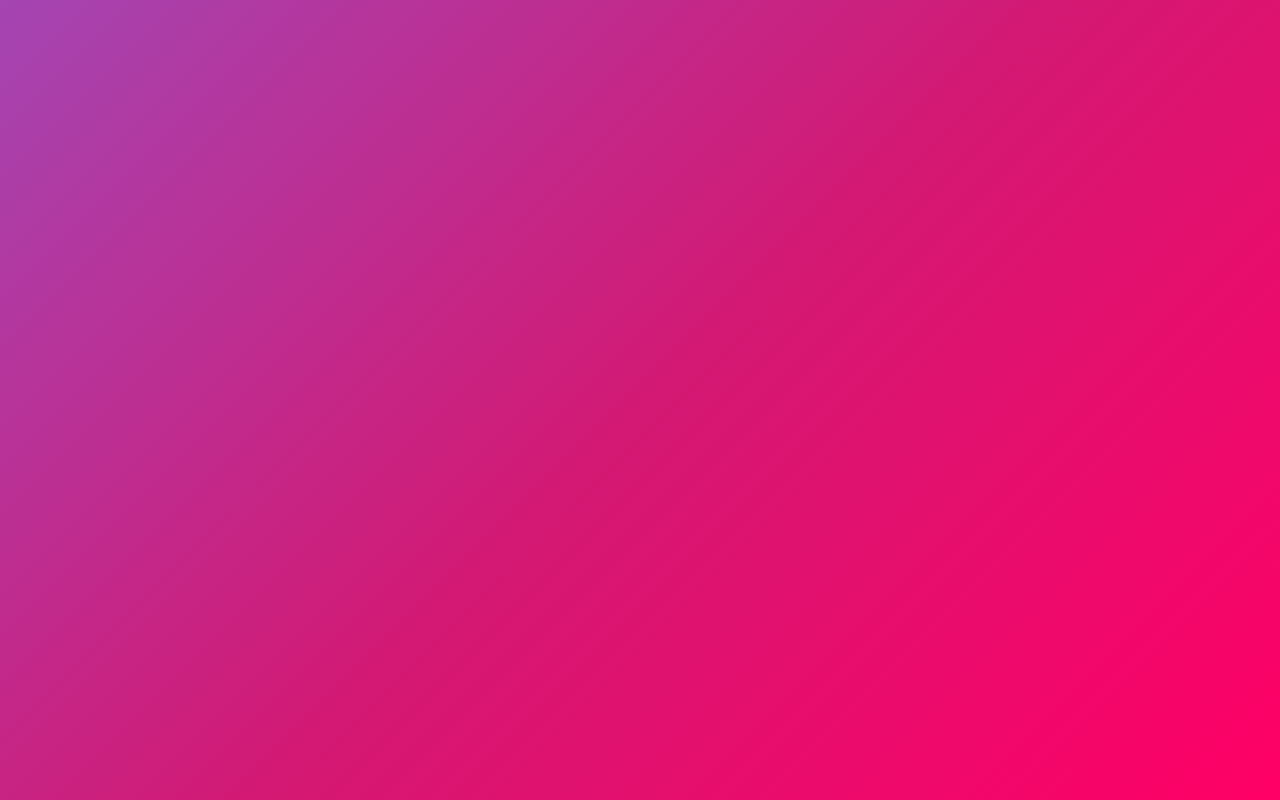
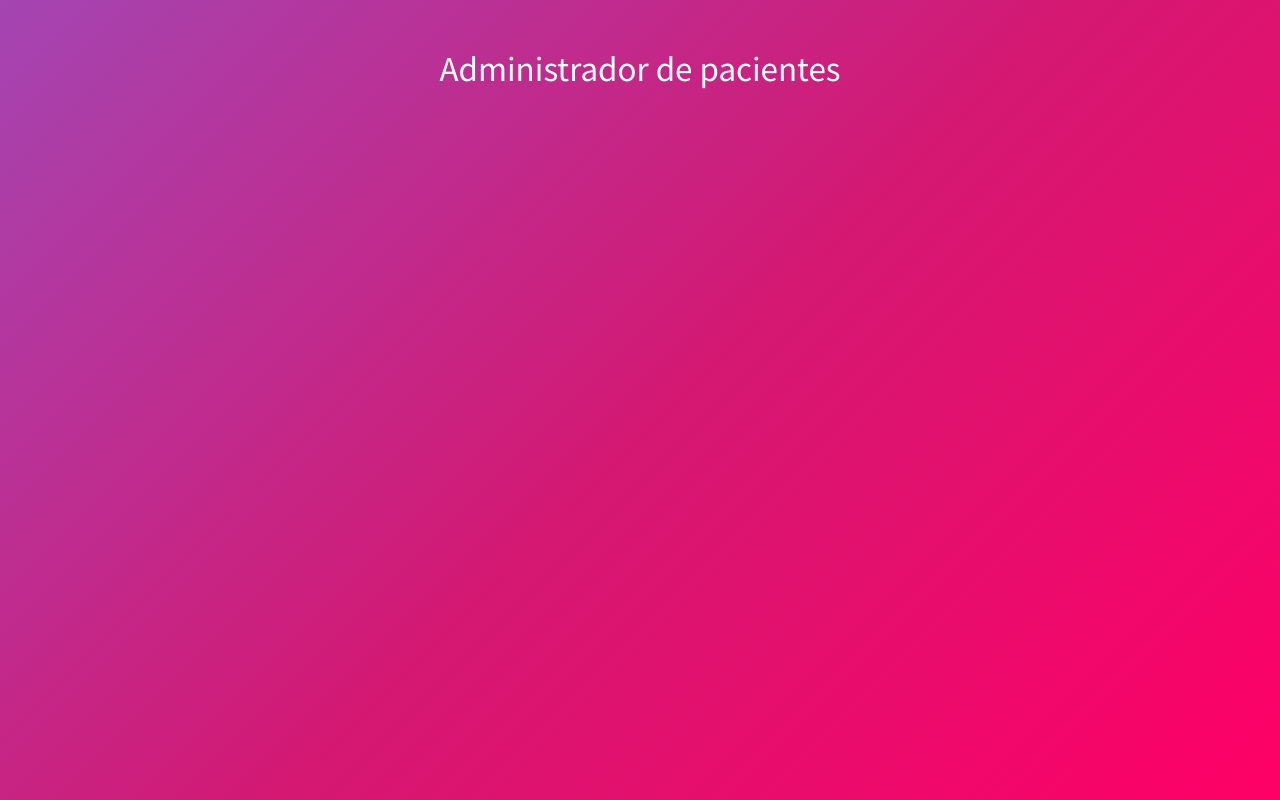
Before and after one commit to Naggas07/pacients-react, a React (Create React App) app: page / in a window 1280 px wide. Built offline with nearby package versions, Linux system fonts and the light colour scheme.

Commit message:
add the first simple component

```diff
--- a/src/App.js
+++ b/src/App.js
@@ -1,13 +1,20 @@
-import React from 'react';
+import React, {Component} from 'react';
 import './bootstrap.min.css'
+import Header from './components/Header'
 
 
-function App() {
-  return (
-    <div className="App">
+class App extends Component{
+  state = { }
 
-    </div>
-  );
+  render() {
+    return(
+      <div class="container">
+        <Header
+          tittle="Administrador de pacientes"
+        />
+      </div>
+    )
+  }
 }
 
 export default App;
--- /dev/null
+++ b/src/components/Header.js
@@ -0,0 +1,9 @@
+import React from 'react'
+
+const Header = ({tittle}) => (
+    <header>
+        <h1 className="text-center">{tittle}</h1>
+    </header>
+)
+
+export default Header;
```
